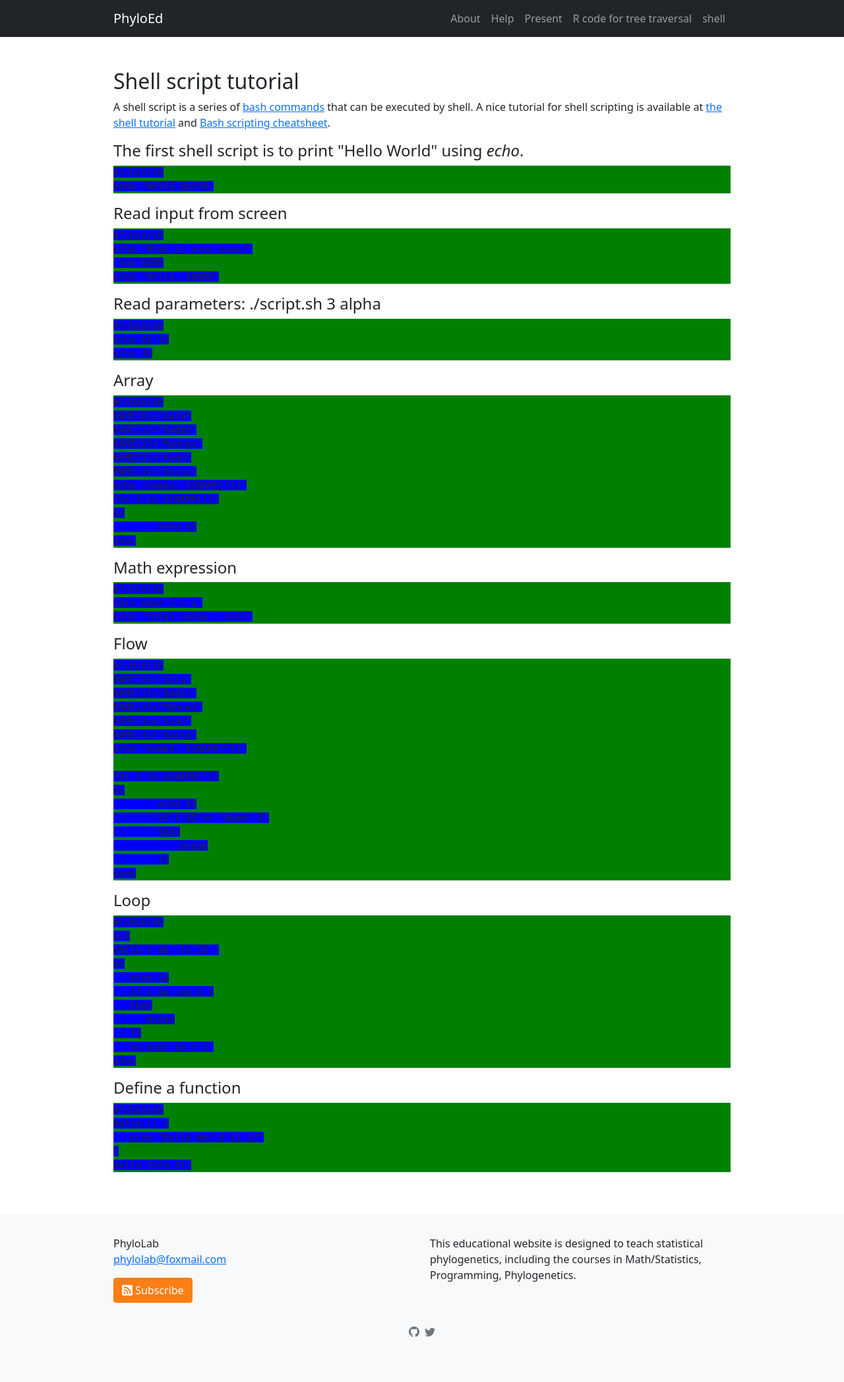
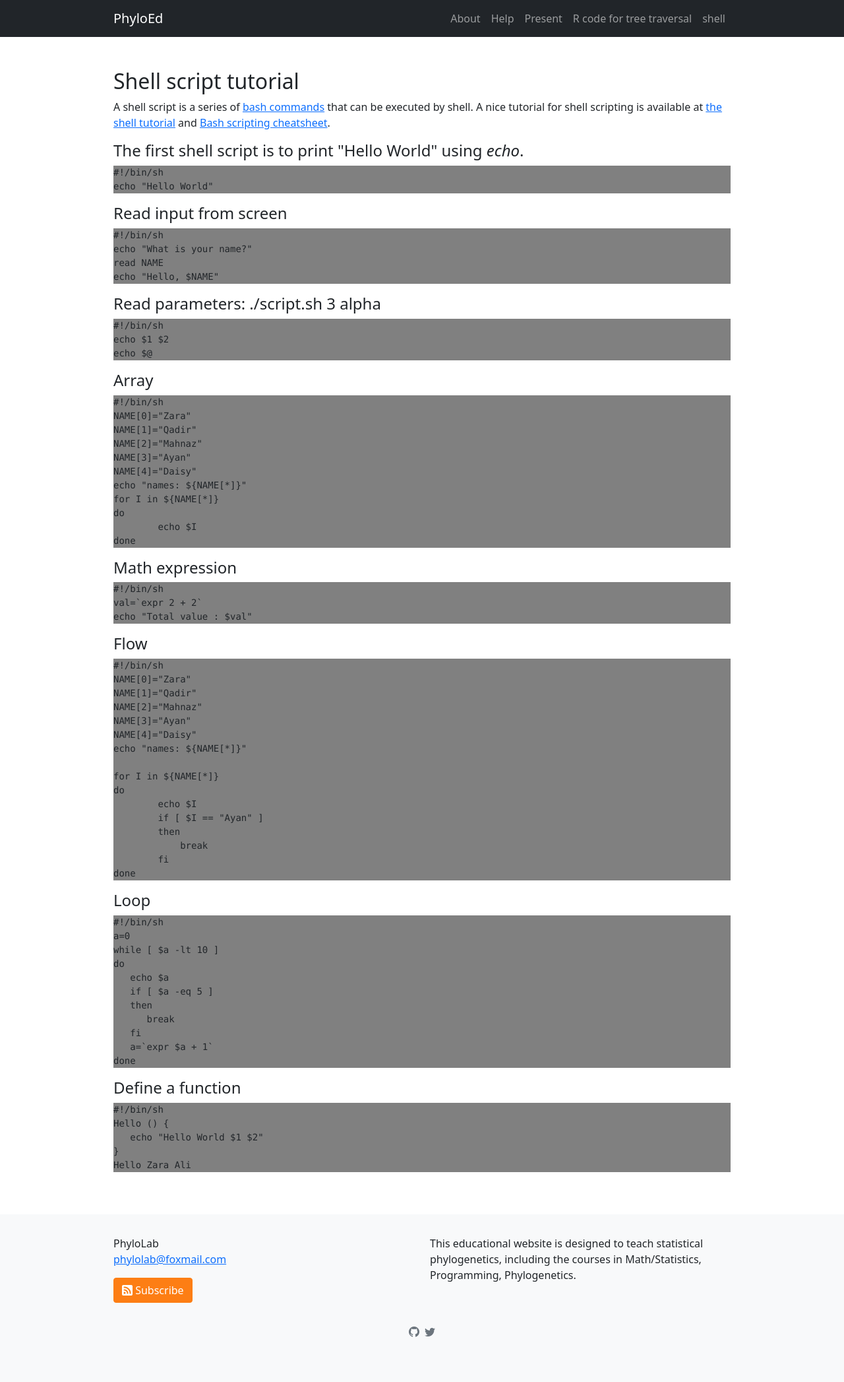
Before and after one commit to lliu1871/PhyEd, a Jekyll site: the page built from pages/test.html, in a window 1280 px wide. Shown: the whole page at 66% size. Built offline with Jekyll 4.4.1, drawn with Linux system fonts in a browser that asks for light colours.

Commit message:
Update _custom-styles.scss

```diff
--- a/_sass/_custom-styles.scss
+++ b/_sass/_custom-styles.scss
@@ -1,15 +1,15 @@
 pre code {
-      background: blue;
+      background: none;
       padding: 0;
       overflow: visible;
       overflow-wrap: normal;
 }
 
 code {
-      background: grey;
+      background: blue;
       color: red;
 }
 
 pre {
-      background: green;
+      background: grey;
 }
```
